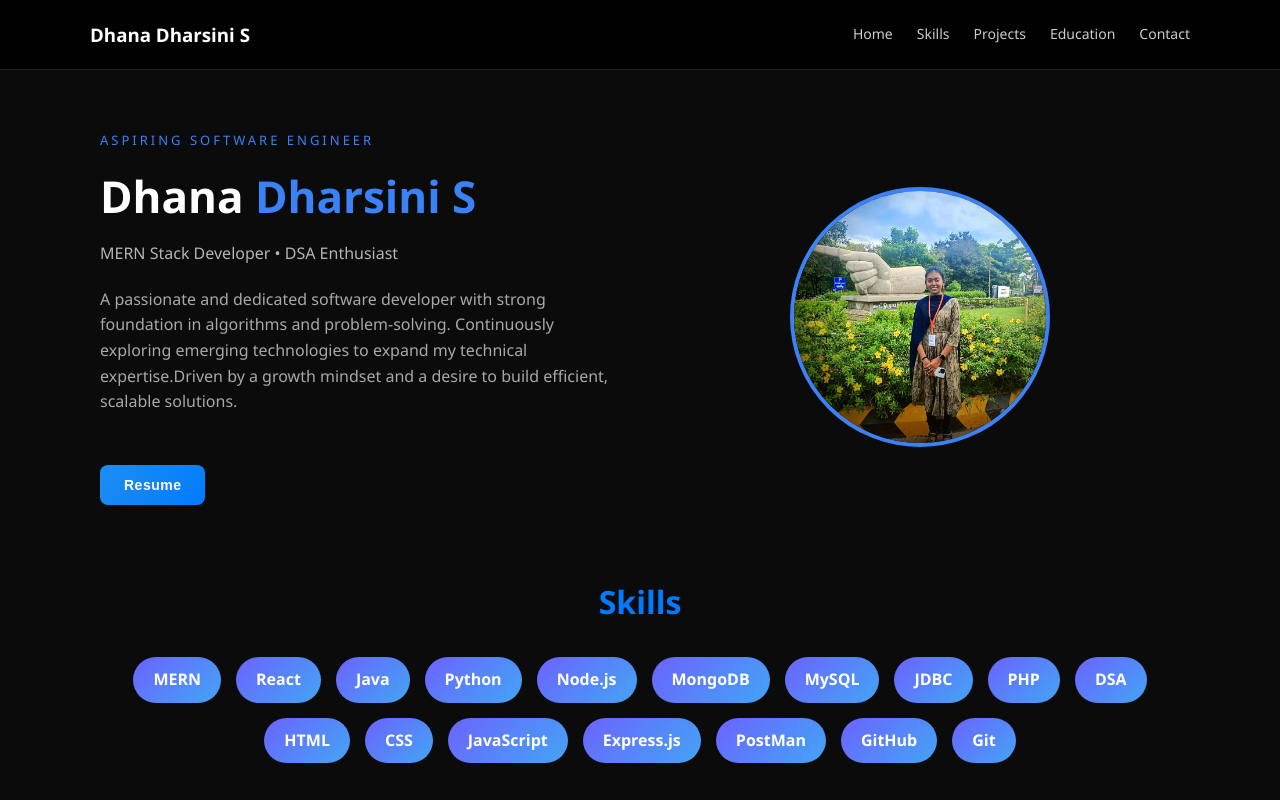
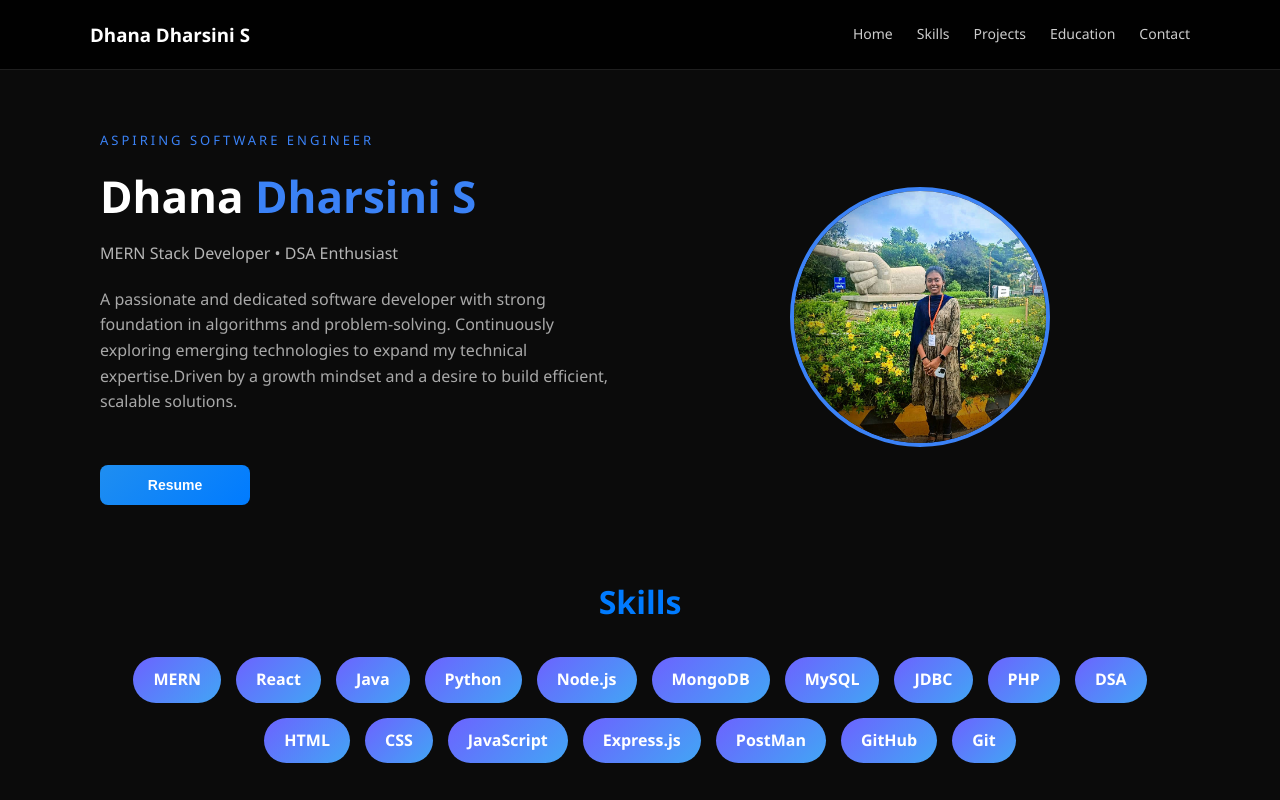
Before and after one commit to dhanadharsini/Portfolio, a React (Vite) app: page / in a window 1280 px wide. Shown: the top 800 px of the page. Built offline with nearby package versions, Linux system fonts and the light colour scheme.

Commit message:
Updated UI / content

```diff
--- a/src/styles/hero.css
+++ b/src/styles/hero.css
@@ -97,24 +97,29 @@
   }
 }
 .primary {
-  display: inline-block;
+  display: inline-flex;
+  align-items: center;
+  justify-content: center;
+
   margin-top: 20px;
-  padding: 10px 24px;
+  padding: 12px 36px;
+  min-width: 150px;          /* clean width */
 
   background: linear-gradient(135deg, #1f8ef1, #007bff);
   color: #fff;
 
   font-size: 14px;
   font-weight: 600;
-  letter-spacing: 0.5px;
+  letter-spacing: 0;         /* IMPORTANT: fixes right shift */
 
   border: none;
-  border-radius: 20px;
+  border-radius: 22px;
   cursor: pointer;
   text-decoration: none;
 
-  transition: all 0.3s ease;
+  transition: transform 0.3s ease, box-shadow 0.3s ease;
 }
+
 
 /* ======================================= */
 /* 💻 REDUCE GAP BETWEEN HERO & SKILLS */
```
